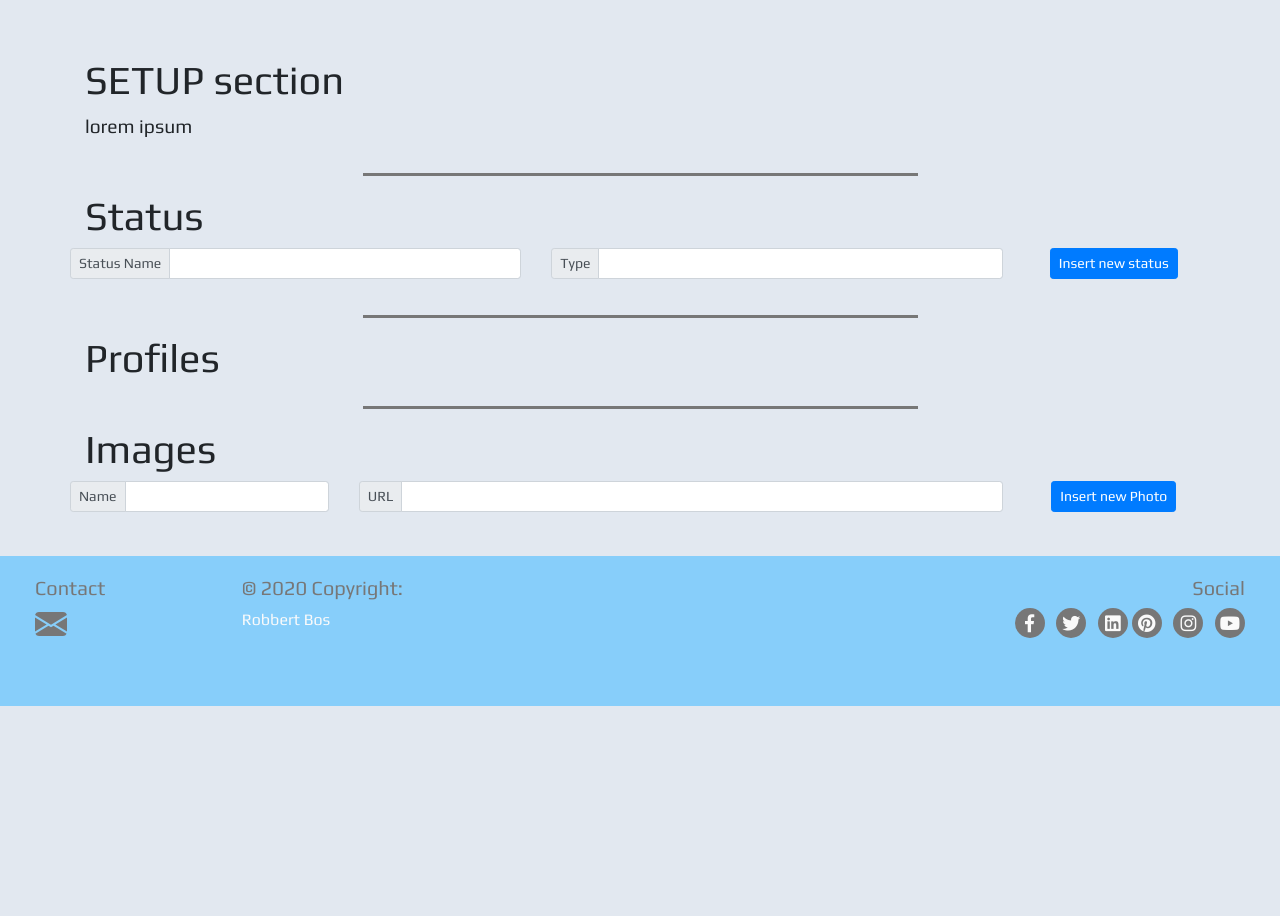
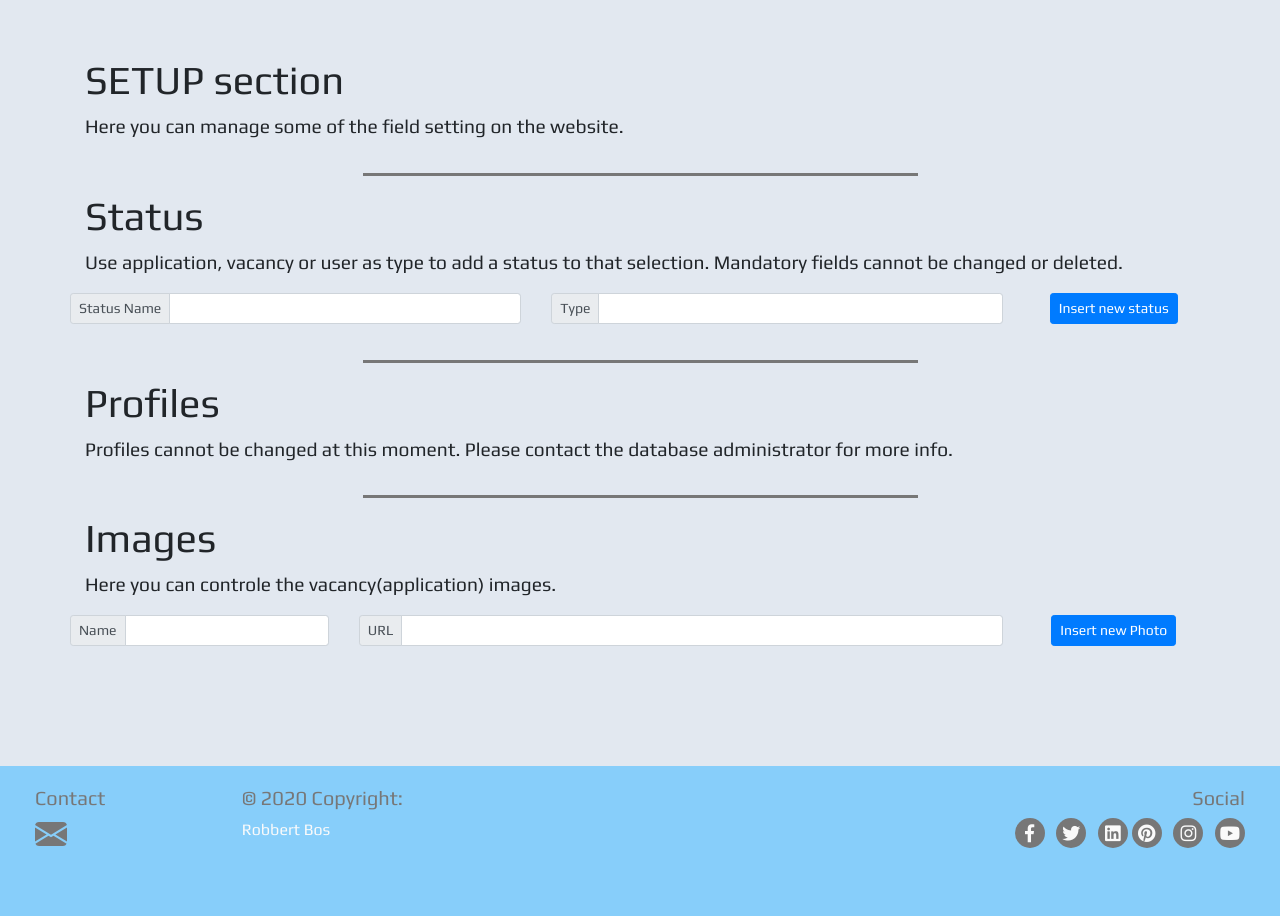
Before and after one commit to VolkovBos/jobboard_milestone3, a Flask app: template templates/setup.html in a window 1280 px wide. Shown: the part 94-1010 px from the top of the page. Before the commit the page ends 800 px from the top, so only its background shows below. Run offline with Flask 2, Linux system fonts and the light colour scheme; the template is opened without the code that fills it, so the values that code supplies are empty; some libraries are stand-ins or nearby versions.

Commit message:
added some paragraphs and fixed an issue with unlete images

```diff
--- a/app.py
+++ b/app.py
@@ -583,7 +583,7 @@ def insert_image():
 
 @app.route('/uplete_image/<image_id>', methods=['POST'])
 @admin_required
-def uplete_image(status_id):
+def uplete_image(image_id):
     photos = mongo.db.photos
 
     if 'save' in request.form:
--- a/templates/setup.html
+++ b/templates/setup.html
@@ -13,21 +13,26 @@
             </div>
         </div>
         <div class="row">
-            <div class="col-sm-9 col-md-7">
+            <div class="col-12">
 
 <!--    Short information section    -->
                 <p class="intro-text">
-                    lorem ipsum
+                    Here you can manage some of the field setting on the website.
                 </p>
             </div>
         </div>
 
         <hr>
         <div class="row">
-            <div class="col-8">
+            <div class="col-12">
                 <h1>
                     Status
                 </h1>
+            </div>
+            <div class="col-12">
+                <p class="intro-text">
+                    Use application, vacancy or user as type to add a status to that selection. Mandatory fields cannot be changed or deleted.
+                </p>
             </div>
         </div>
         <div class="row">
@@ -112,10 +117,15 @@
 
         <hr>
         <div class="row">
-            <div class="col-8">
+            <div class="col-12">
                 <h1>
                     Profiles
                 </h1>
+            </div>
+            <div class="col-12">
+                <p class="intro-text">
+                    Profiles cannot be changed at this moment. Please contact the database administrator for more info.
+                </p>
             </div>
         </div>
         <div class="row">
@@ -137,10 +147,15 @@
 
         <hr>
         <div class="row">
-            <div class="col-8">
+            <div class="col-12">
                 <h1>
                     Images
                 </h1>
+            </div>
+            <div class="col-12">
+                <p class="intro-text">
+                    Here you can controle the vacancy(application) images.
+                </p>
             </div>
         </div>
         <div class="row">
```
